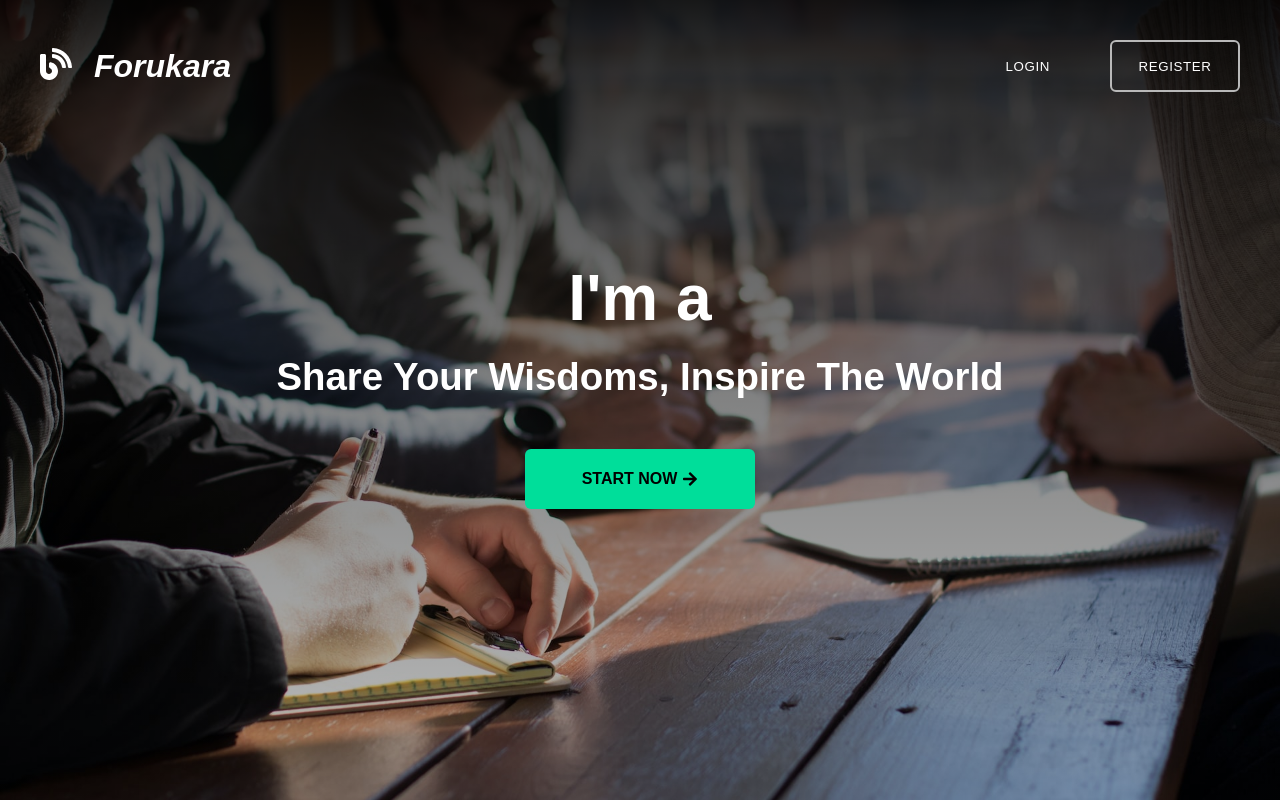
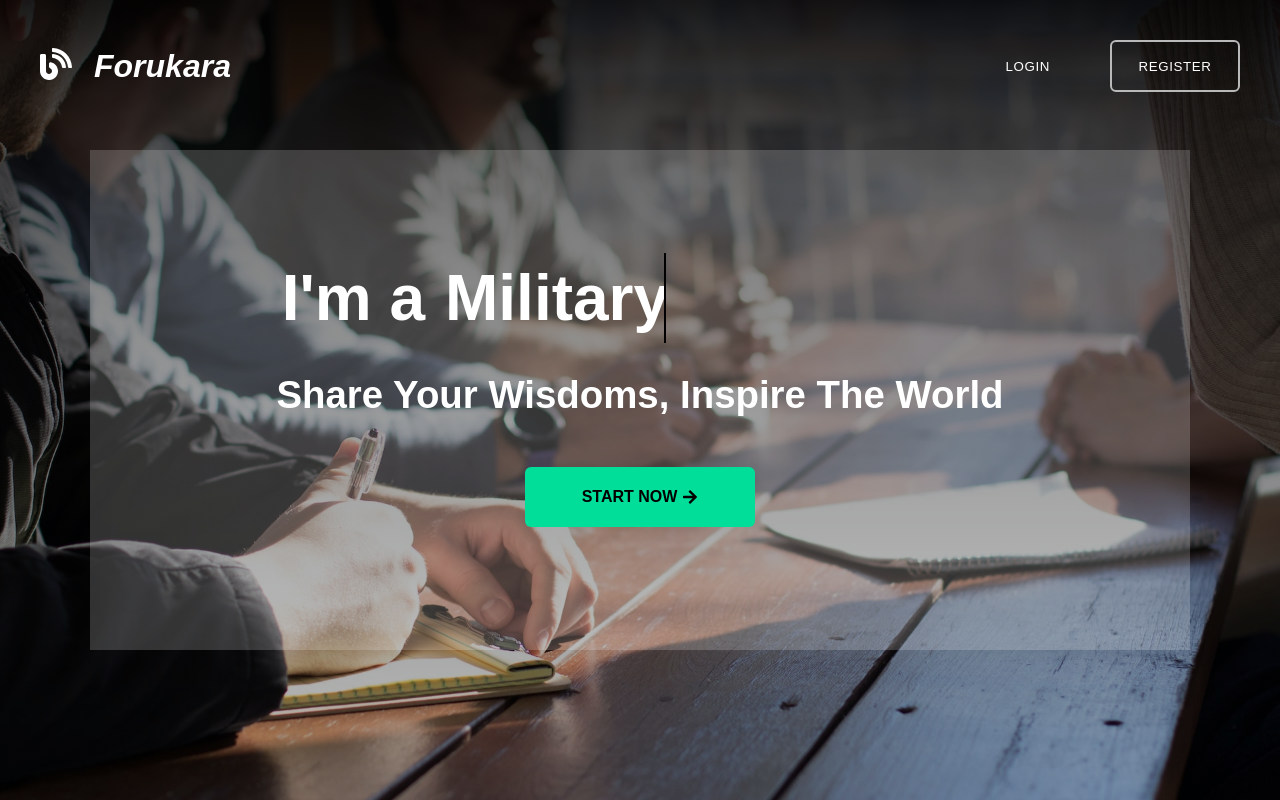
Before and after one commit to davidjpy/forukara, a React (Create React App) app in the folder frontend/: page / in a window 1280 px wide. Built offline with nearby package versions, Linux system fonts and the light colour scheme.

Commit message:
Add typing animation

```diff
--- a/frontend/src/pages/HomePage.css
+++ b/frontend/src/pages/HomePage.css
@@ -25,14 +25,20 @@
 } */
 
 .homepage__slogan {
-    text-align: center;
+    position: relative;
+    display: flex;
+    flex-direction: column;
+    align-items: center;
+    justify-content: center;
+    background-color: rgba(255, 255, 255, 0.185);
+    width: 1100px;
+    height: 500px;
 }
 
 .homepage__header {
     font-size: 2.4rem;
     font-weight: bolder;
     color: white;
-    margin: 20px;
 }
 
 .homepage__header--large {
@@ -58,3 +64,37 @@
 .homepage__icon {
     margin-left: 5px;
 }
+
+.homepage__dynamic-txts-wrapper {
+    display: flex;
+    align-items: center;
+    margin: 30px;
+}
+
+.homepage__dynamic-txts {
+    margin-left: 20px;
+}
+
+.homepage__dynamic-txts li {
+    list-style: none;
+    position: relative;
+    display: flex;
+    align-items: center;
+    overflow: hidden;
+    width: 0;
+    height: 90px;
+    animation: typing 2.5s steps(10) infinite;
+    border-right: 2px solid black;
+    white-space: nowrap;
+}
+
+@keyframes typing {
+    40%, 60% {
+        width: 100%;
+    }
+
+    100% {
+        width: 0;
+
+    }
+}
--- a/frontend/src/pages/HomePage.tsx
+++ b/frontend/src/pages/HomePage.tsx
@@ -1,13 +1,47 @@
+import { useEffect, useRef, useState } from 'react';
 import { FaArrowRight } from 'react-icons/fa';
 
 import '@pages/HomePage.css';
 
 const HomePage = () => {
+
+    const textOptions = ['Military Personnel', 'Software Developer', 'Construction Worker', 'Medical Professional'];
+    const dynamicTxtRef = useRef<HTMLLIElement>(null);
+    const [trigger, setTrigger] = useState<number>(0);
+    const index = useRef<number>(0);
+
+    useEffect(() => {
+        const triggerer = setInterval(() => {
+            setTrigger(prev => prev + 1);
+        }, 2500);
+
+        return () => {
+            clearInterval(triggerer);
+        }
+    }, []);
+
+    useEffect(() => {
+        if (index.current < 3) {
+            index.current++;
+        } else {
+            index.current = 0;
+        }
+
+        if (dynamicTxtRef.current) {
+            dynamicTxtRef.current.textContent = textOptions[index.current];
+        }
+    }, [trigger]);
+
     return (
         <div className='homepage'>
             <div className='homepage__image'></div>
             <div className='homepage__slogan'>
-                <p className='homepage__header homepage__header--large'>I'm a</p>
+                <div className='homepage__dynamic-txts-wrapper'>
+                    <p className='homepage__header homepage__header--large'>I'm a</p>
+                    <ul className='homepage__header homepage__header--large homepage__dynamic-txts'>
+                        <li ref={dynamicTxtRef}></li>
+                    </ul>
+                </div>
                 <p className='homepage__header'>Share Your Wisdoms, Inspire The World</p>
                 <button className='homepage__button'>
                     Start Now
```
